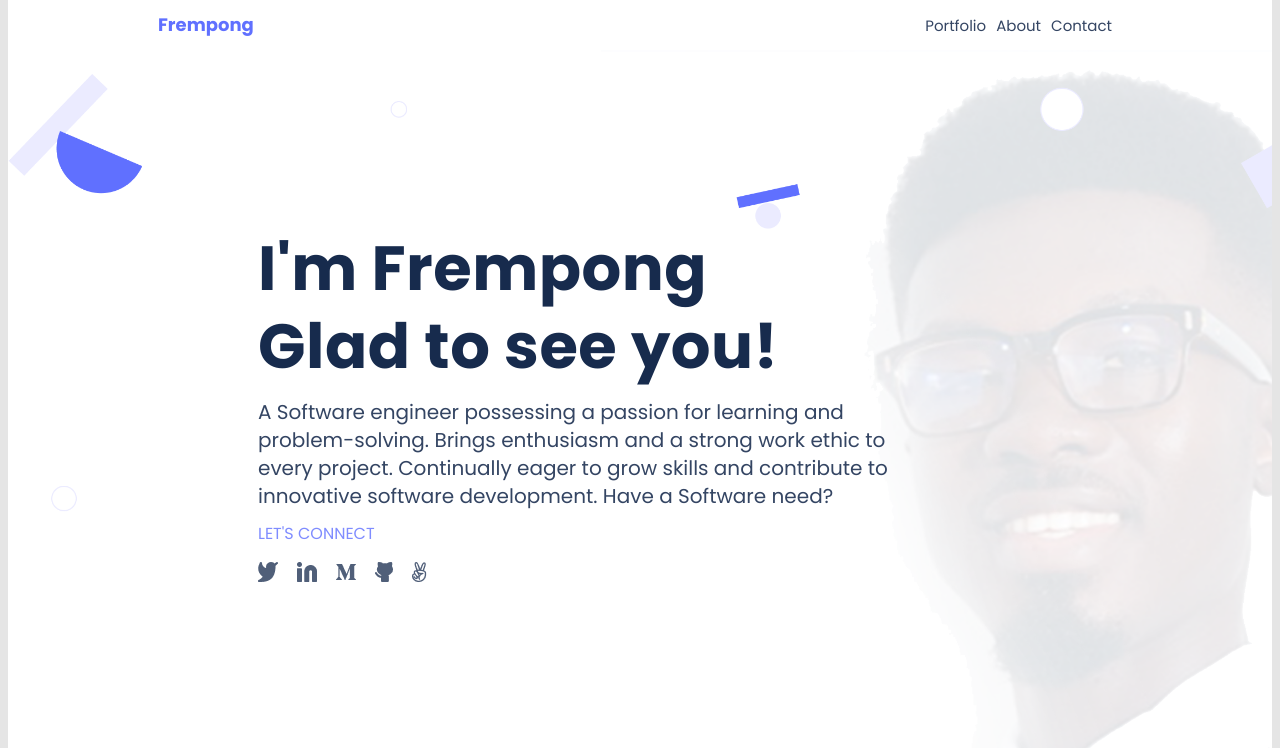
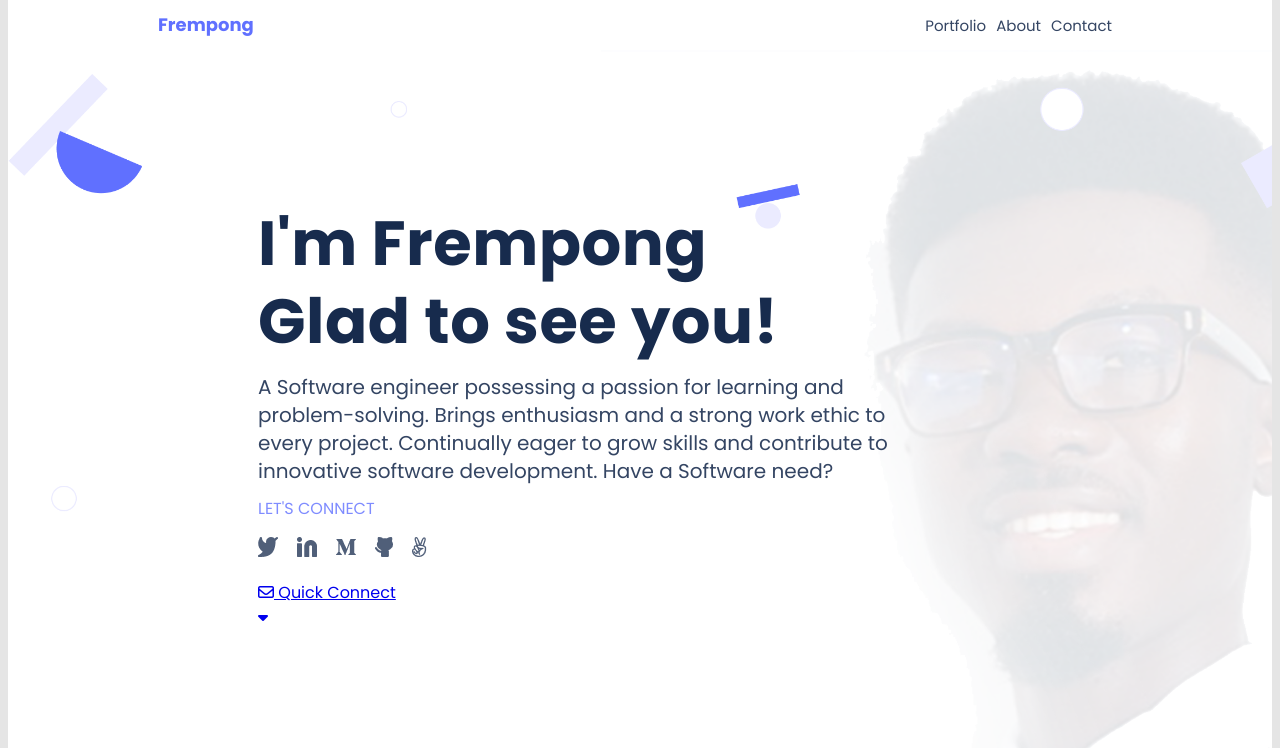
Before and after one commit to frempongdev/Personal-Portfolio, a website: page index.html in a window 1280 px wide. Shown: the top 748 px of the page. Drawn offline with Linux system fonts and the light colour scheme.

Commit message:
Add Quick Connect feature to welcome page

```diff
--- a/index.html
+++ b/index.html
@@ -13,6 +13,9 @@
       href="https://fonts.googleapis.com/css2?family=Poppins:wght@300;400;600;700&display=swap"
       rel="stylesheet"
     />
+    <link rel="stylesheet" href="https://cdnjs.cloudflare.com/ajax/libs/font-awesome/6.4.0/css/all.min.css"
+    integrity="sha512-iecdLmaskl7CVkqkXNQ/ZH/XLlvWZOJyj7Yy7tcenmpD1ypASozpmT/E0iPtmFIB46ZmdtAc9eNBvH0H/ZpiBw=="
+    crossorigin="anonymous" referrerpolicy="no-referrer" />
   </head>
   <body>
     <header class="head-top">
@@ -84,6 +87,15 @@
             </li>
           </ul>
         </div>
+      </div>
+      <div class="quick-contact">
+        <a href="#contact-id">
+          <div>
+            <i class="fa-regular fa-envelope qc-envelope"></i>
+            Quick Connect
+          </div>
+          <i class="fa-sharp fa-solid fa-caret-down qc-down"></i>
+        </a>
       </div>
     </section>
 
```
